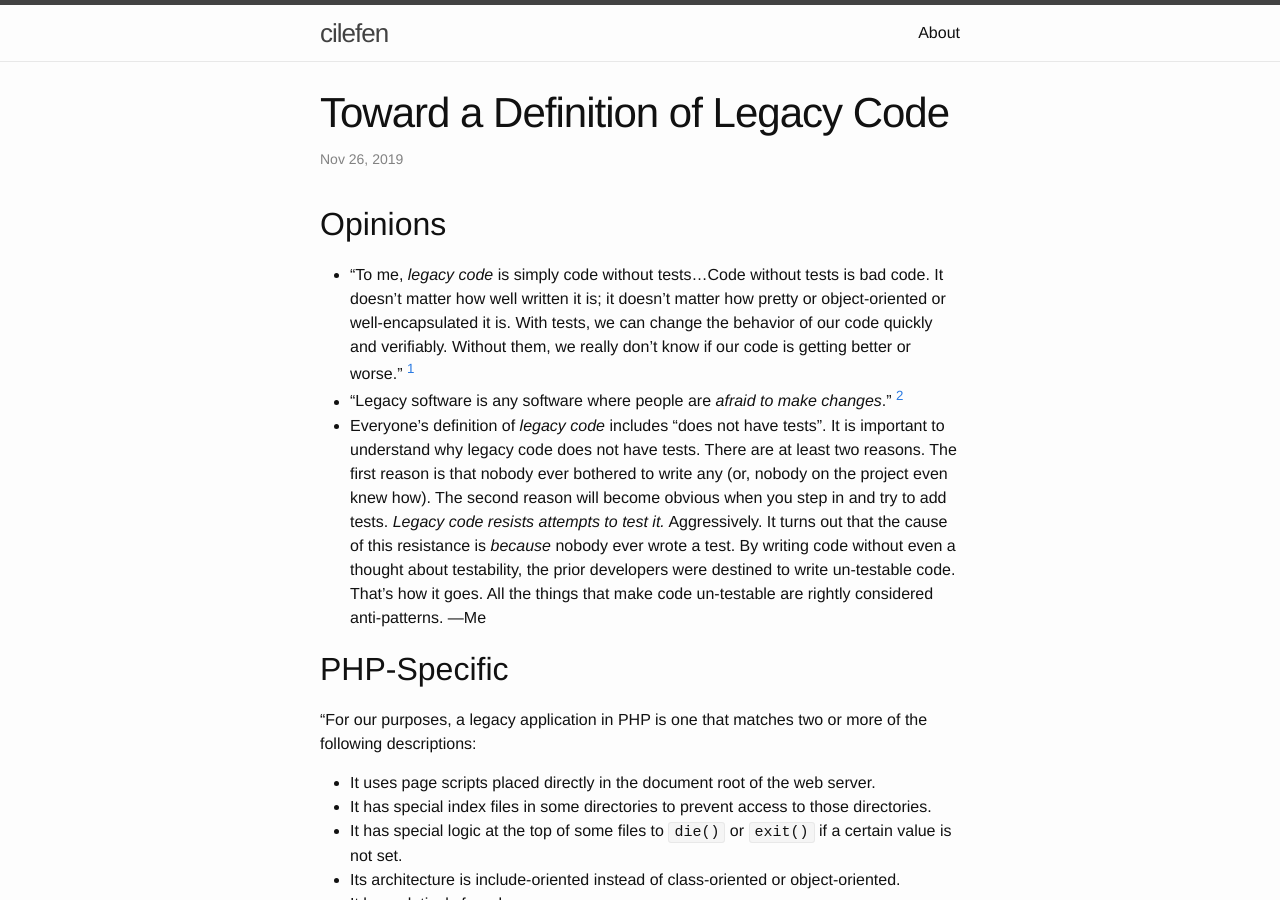
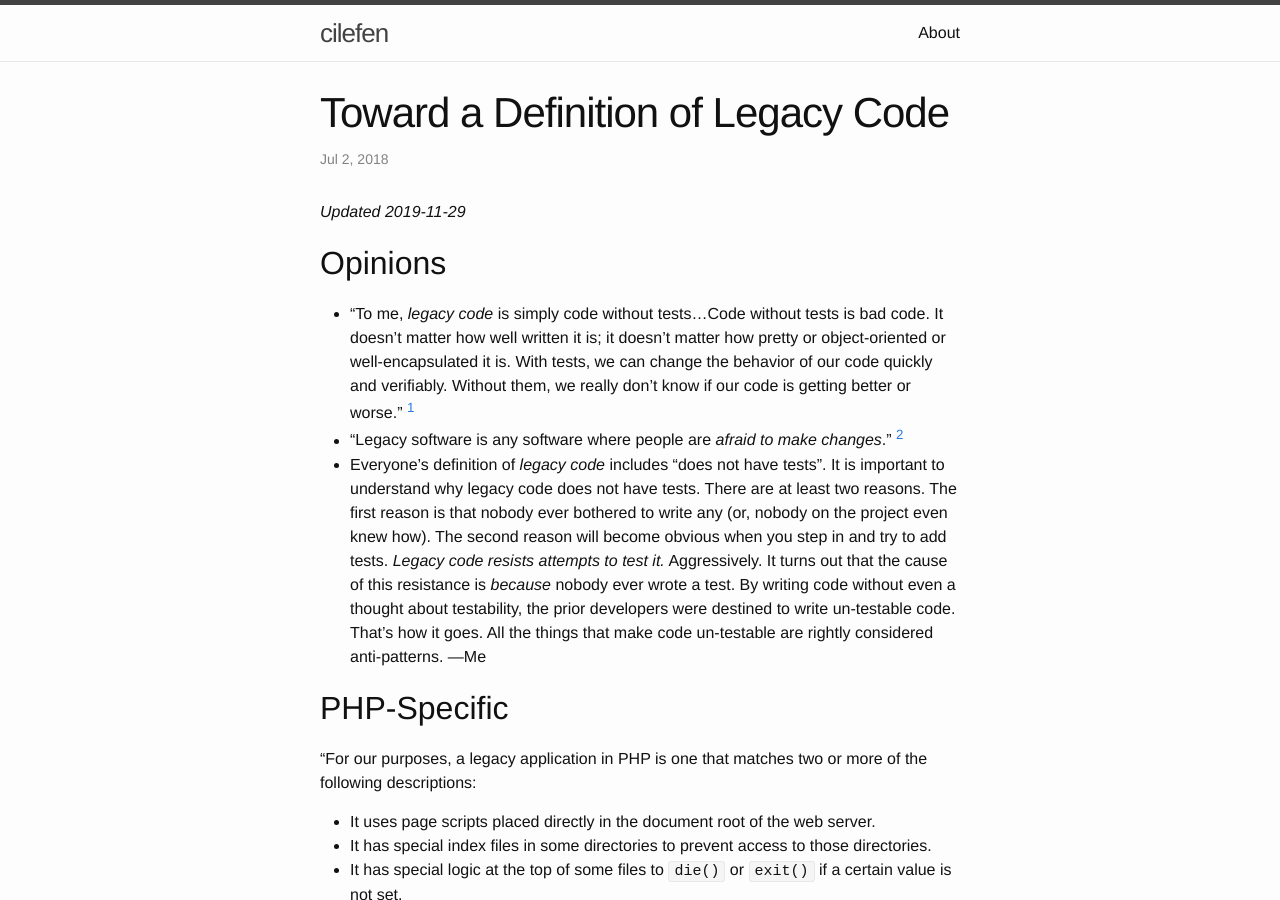
Before and after one commit to cilefen/cilefen.github.io, a Jekyll site: the page built from _posts/2018-07-02-definition-of-legacy-code.markdown, in a window 1280 px wide and 900 px high. Built offline with Jekyll 4.4.1, drawn with Linux system fonts in a browser that asks for light colours; nearby versions of some CDN libraries.

Commit message:
Add an updated date

```diff
--- a/_posts/2018-07-02-definition-of-legacy-code.markdown
+++ b/_posts/2018-07-02-definition-of-legacy-code.markdown
@@ -1,9 +1,11 @@
 ---
 layout: post
 title:  "Toward a Definition of Legacy Code"
-date:   2019-11-26 00:00:00
+date:   2018-07-02 00:00:00
 categories: php
 ---
+
+_Updated 2019-11-29_
 
 ## Opinions
 
```
